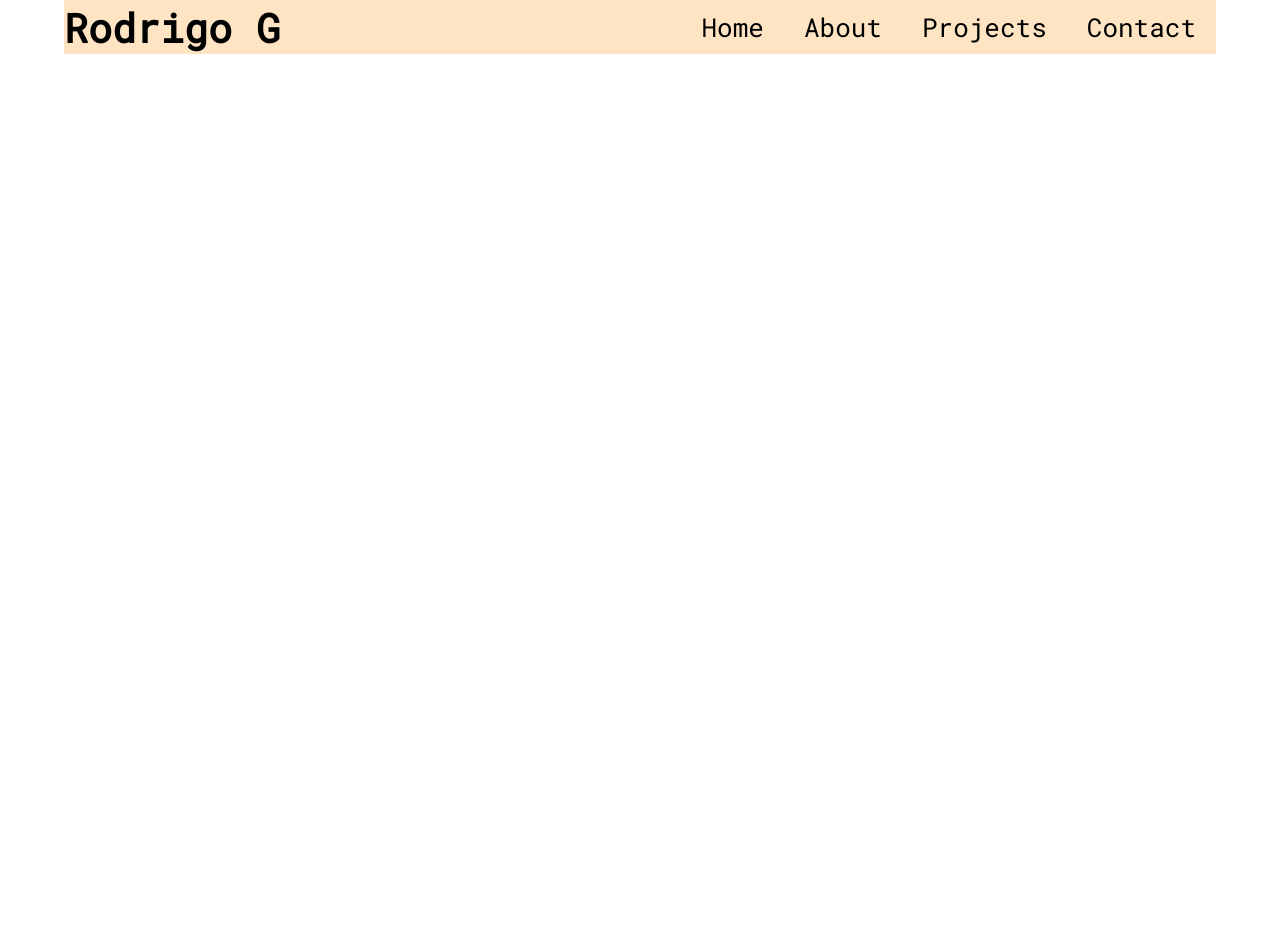
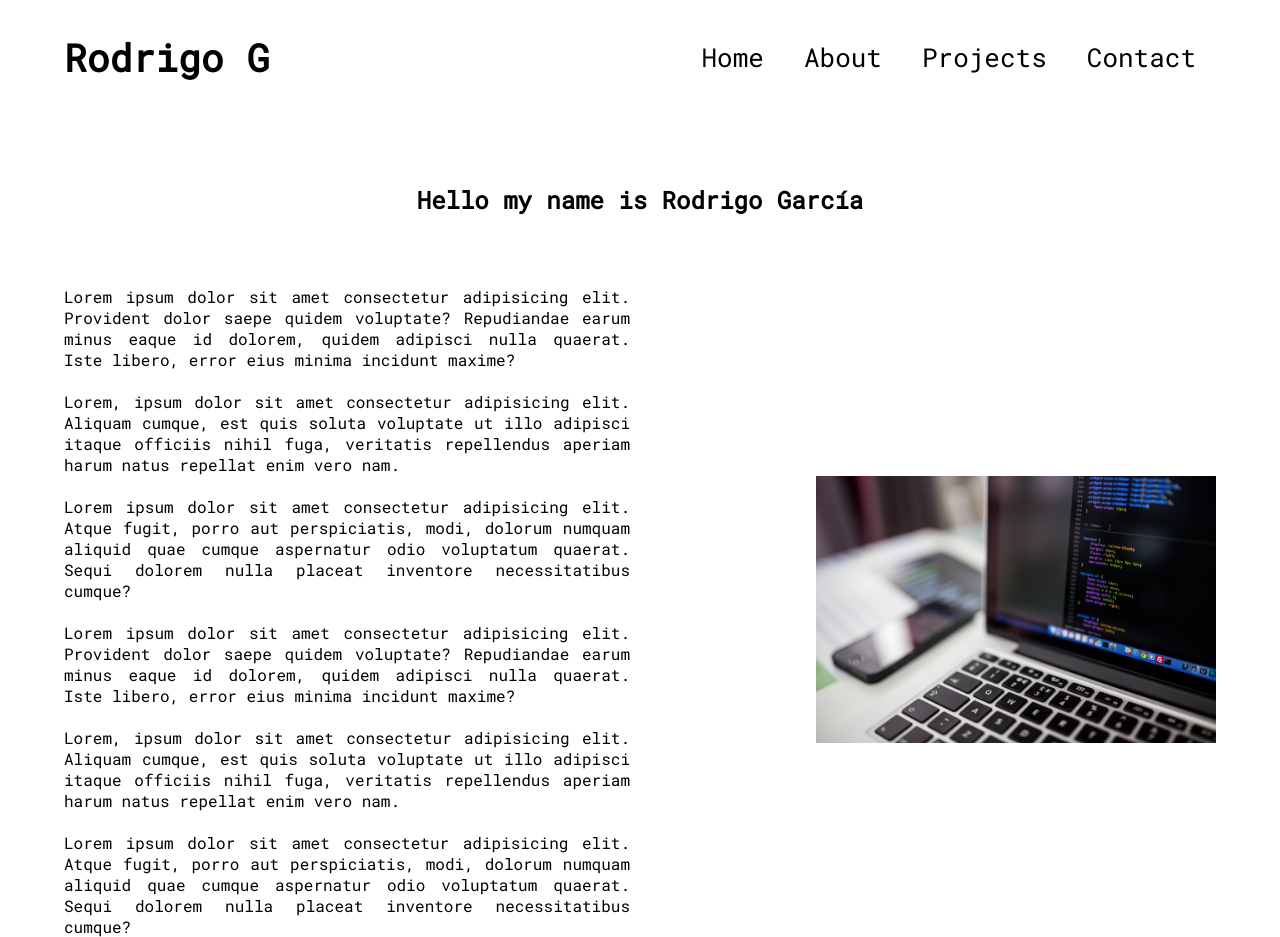
Before and after one commit to R-GarciaD/My-Portfolio, a plain HTML site: page index.html in a window 1280 px wide. Before the commit the page ends 800 px from the top, so only its background shows below. Drawn offline with Linux system fonts and the light colour scheme.

Commit message:
Add h1, the paragraph about one image al center in same line

```diff
--- a/Css/style.css
+++ b/Css/style.css
@@ -7,16 +7,18 @@ body {
 .total-header {
     font-family: 'Roboto Mono', monospace;
     width: 90%;
-    margin: auto;
-    background-color: bisque;
+    margin: 30px auto;
+    background-color: rgb(255, 255, 255);
     display: flex;
     flex-direction: row;
     align-items: center;
+    position: sticky;
 }
 
 .header-name {
     width: 80%;
-    font-size: 20px;
+    font-size: 38px;
+    font-weight: bold;
 }
 
 .list-selection {
@@ -48,3 +50,30 @@ body {
         text-align: center;
     }
 }
+
+
+.title-container {
+    padding: 70px 20px;
+    width: 50%;
+    margin: auto;
+    text-align: center;
+}
+
+.about-container {
+    display: flex;
+    width: 90%;
+    margin: auto;
+}
+
+.about-section {
+    width:50%;
+    padding-right: 20px;
+    text-align: justify;
+}
+
+.image-section {
+    width: 50%;
+    text-align: right;
+    margin-top: auto;
+    margin-bottom: auto;
+}
--- a/index.html
+++ b/index.html
@@ -17,7 +17,7 @@
 
         <div class = "header-name">
 
-            <h1 class = "logo-page">Rodrigo G</h1>
+            <p class = "logo-page">Rodrigo G</p>
 
         </div>
 
@@ -37,6 +37,72 @@
 
     </header>
 
+    <div class = "title-container">
+
+        <section class = "title-section">
+
+            <h1>Hello my name is Rodrigo García</h1>
+
+        </section>
+
+    </div>
+
+    <div class = "about-container">
+
+        <section class = "about-section">
+
+            <p>
+                Lorem ipsum dolor sit amet consectetur adipisicing elit.
+                Provident dolor saepe quidem voluptate? Repudiandae earum
+                minus eaque id dolorem, quidem adipisci nulla quaerat.
+                Iste libero, error eius minima incidunt maxime?<br><br>
+            </p>
+
+            <p>
+                Lorem, ipsum dolor sit amet consectetur adipisicing elit.
+                Aliquam cumque, est quis soluta voluptate ut illo adipisci
+                itaque officiis nihil fuga, veritatis repellendus aperiam
+                harum natus repellat enim vero nam.<br><br>
+            </p>
+
+            <p>
+                Lorem ipsum dolor sit amet consectetur adipisicing elit.
+                Atque fugit, porro aut perspiciatis, modi, dolorum numquam
+                aliquid quae cumque aspernatur odio voluptatum quaerat.
+                Sequi dolorem nulla placeat inventore necessitatibus cumque?<br><br>
+            </p>
+
+            <p>
+                Lorem ipsum dolor sit amet consectetur adipisicing elit.
+                Provident dolor saepe quidem voluptate? Repudiandae earum
+                minus eaque id dolorem, quidem adipisci nulla quaerat.
+                Iste libero, error eius minima incidunt maxime?<br><br>
+            </p>
+
+            <p>
+                Lorem, ipsum dolor sit amet consectetur adipisicing elit.
+                Aliquam cumque, est quis soluta voluptate ut illo adipisci
+                itaque officiis nihil fuga, veritatis repellendus aperiam
+                harum natus repellat enim vero nam.<br><br>
+            </p>
+
+            <p>
+                Lorem ipsum dolor sit amet consectetur adipisicing elit.
+                Atque fugit, porro aut perspiciatis, modi, dolorum numquam
+                aliquid quae cumque aspernatur odio voluptatum quaerat.
+                Sequi dolorem nulla placeat inventore necessitatibus cumque?
+            </p>
+
+        </section>
+
+        <section class = "image-section">
+
+            <img src = "img/laptop-gf.jpg" width="400" alt = "Rodrigo G">
+
+        </section>
+
+    </div>
+
 </body>
 
 </html>
```
Also changed, not shown: JS/code.js (added), img/laptop-gf.jpg (added).
